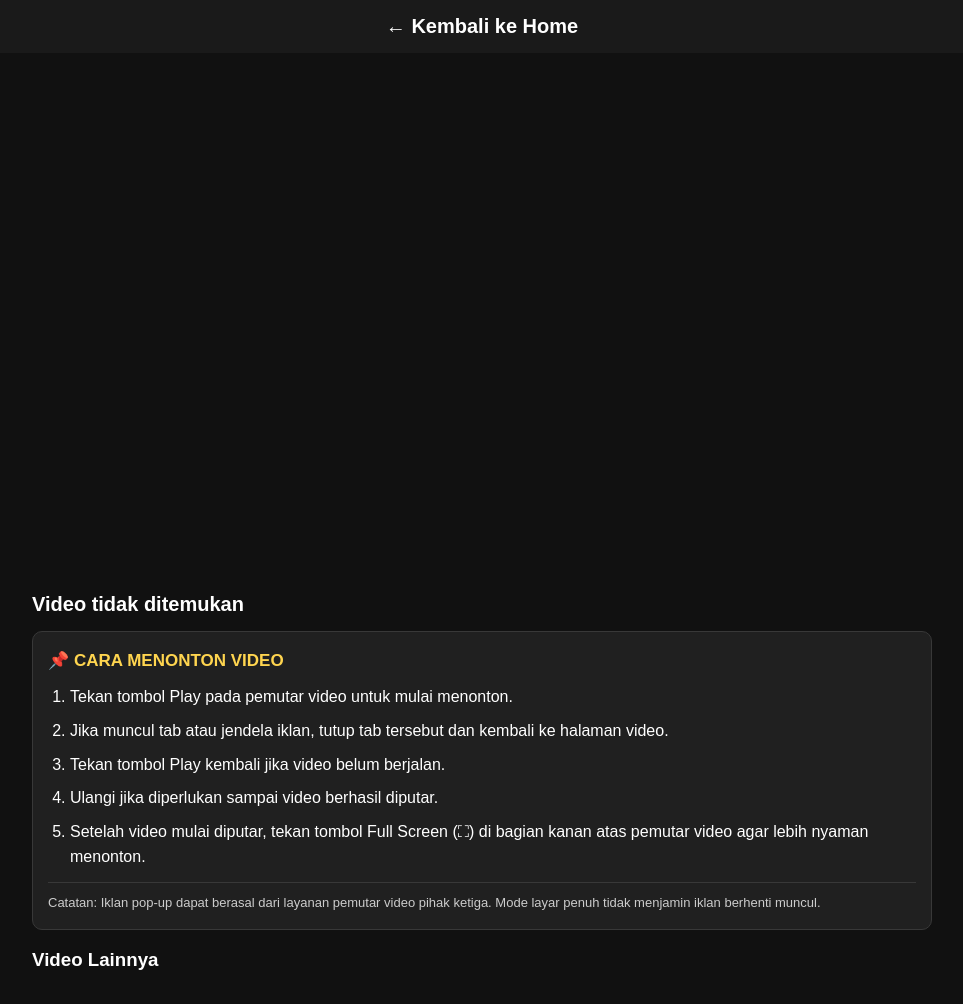
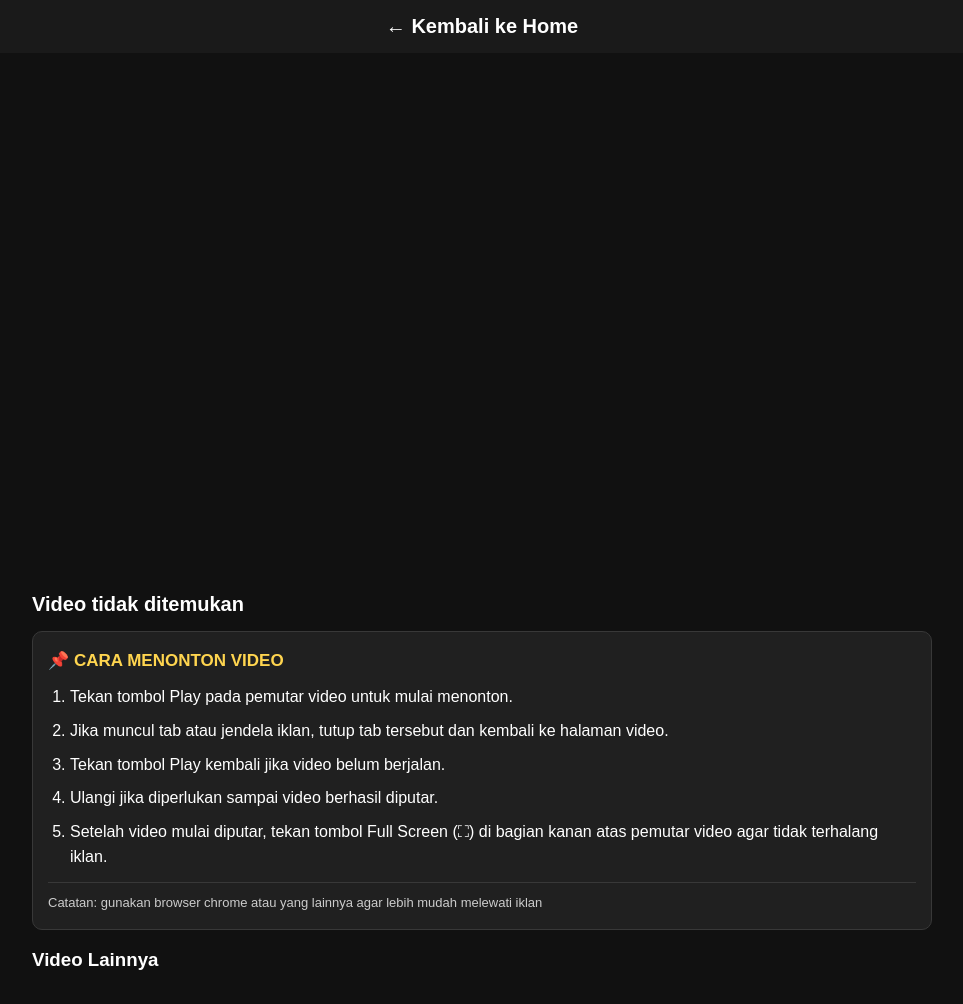
Before and after one commit to babyjisuu1010-maker/video-portal, a plain HTML site: page watch.html in a window 1280 px wide. Shown: the whole page, without its empty margins (158-1121 px from the left). Drawn offline with Linux system fonts and the light colour scheme.

Commit message:
Update watch.html

```diff
--- a/watch.html
+++ b/watch.html
@@ -137,11 +137,11 @@
     <li>Jika muncul tab atau jendela iklan, tutup tab tersebut dan kembali ke halaman video.</li>
     <li>Tekan tombol Play kembali jika video belum berjalan.</li>
     <li>Ulangi jika diperlukan sampai video berhasil diputar.</li>
-    <li>Setelah video mulai diputar, tekan tombol Full Screen (⛶) di bagian kanan atas pemutar video agar lebih nyaman menonton.</li>
+    <li>Setelah video mulai diputar, tekan tombol Full Screen (⛶) di bagian kanan atas pemutar video agar tidak terhalang iklan.</li>
   </ol>
 
   <p class="note">
-    Catatan: Iklan pop-up dapat berasal dari layanan pemutar video pihak ketiga. Mode layar penuh tidak menjamin iklan berhenti muncul.
+    Catatan: gunakan browser chrome atau yang lainnya agar lebih mudah melewati iklan
   </p>
 </div>
 
```
